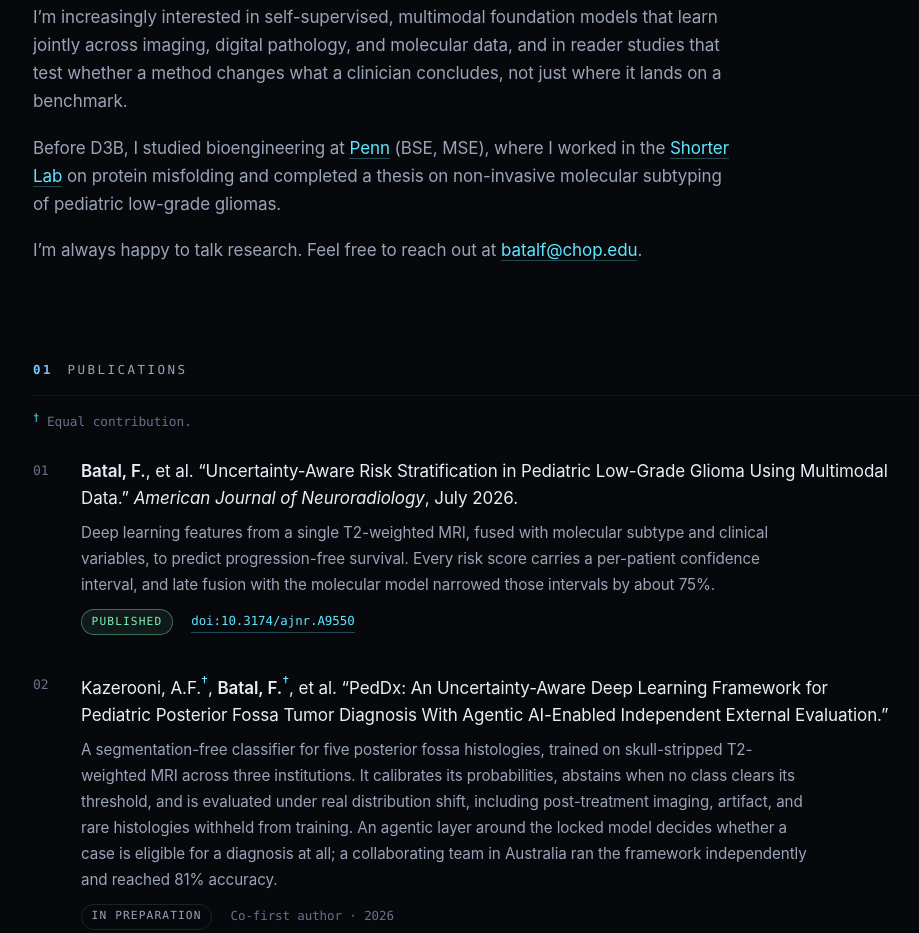
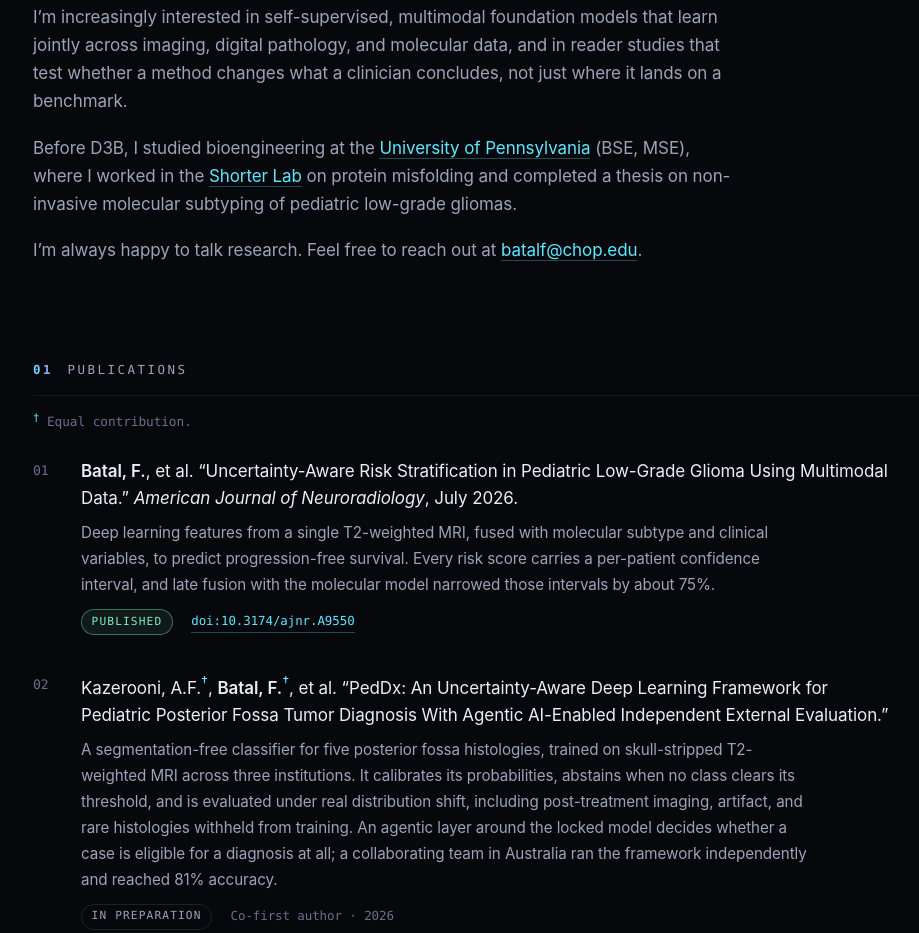
Before and after one commit to fadelbt2002/fadelbt2002.github.io, a plain HTML site: page index.html in a window 1280 px wide. Shown: the part 1097-2030 px from the top of the page, without its empty margins (49-968 px from the left). Drawn offline with Linux system fonts and the light colour scheme.

Commit message:
Spell out University of Pennsylvania

```diff
--- a/index.html
+++ b/index.html
@@ -75,7 +75,8 @@
     test whether a method changes what a clinician concludes, not just where it lands on a
     benchmark.</p>
 
-    <p>Before D3B, I studied bioengineering at <a href="https://be.seas.upenn.edu/">Penn</a>
+    <p>Before D3B, I studied bioengineering at the
+    <a href="https://be.seas.upenn.edu/">University of Pennsylvania</a>
     (BSE, MSE), where I worked in the <a href="https://www.shorterlab.com/">Shorter Lab</a> on
     protein misfolding and completed a thesis on non-invasive molecular subtyping of pediatric
     low-grade gliomas.</p>
```
